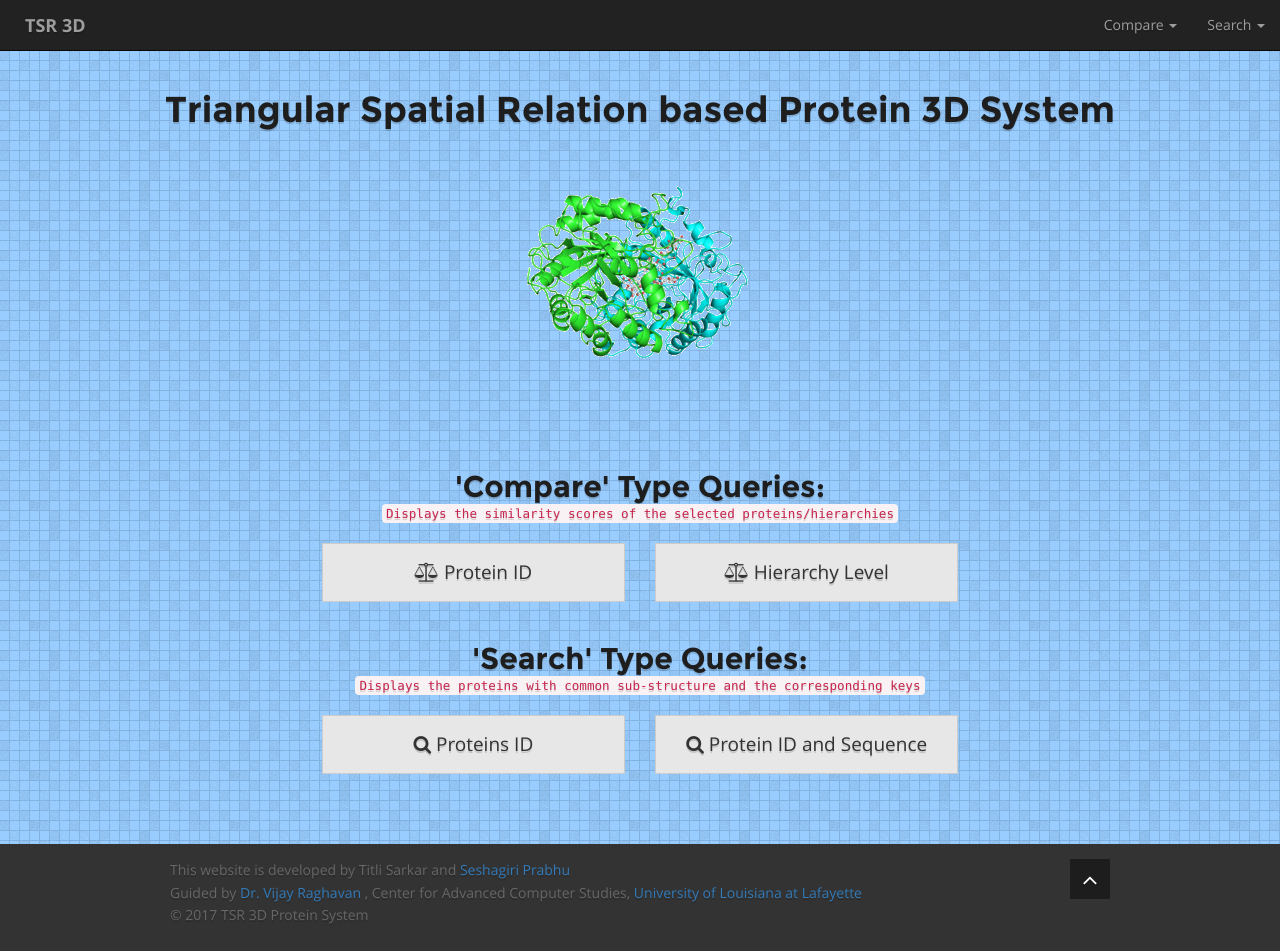
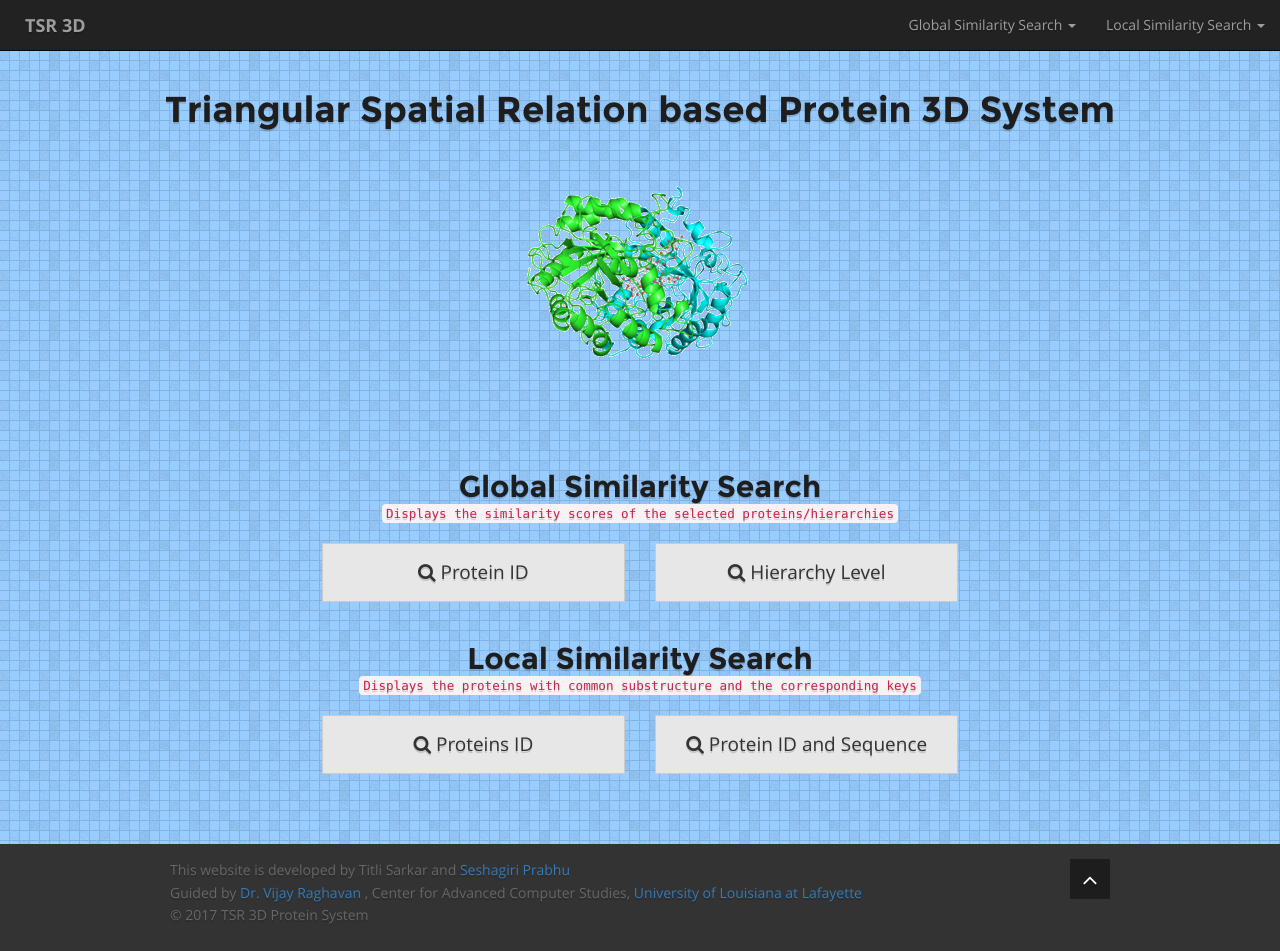
Before and after one commit to TitliSarkar/TSR3DSystem, a Django app: page / in a window 1280 px wide. Run offline with Django 3.2, Linux system fonts and the light colour scheme; some libraries are stand-ins or nearby versions.

Commit message:
Renaming queries to local similarity and global similarity search queries

```diff
--- a/protein/protein/compare/templates/compare_by_hl_home.html
+++ b/protein/protein/compare/templates/compare_by_hl_home.html
@@ -3,7 +3,7 @@
 
 {% block header_title %}
 <h2 class="wow fadeInDown">
-    <i class="fa fa-balance-scale"></i> Compare by Hierarchy Level
+    <i class="fa fa-search"></i> Global Similarity Search by Hierarchy Level
 </h2>
 {% endblock header_title %}
 
--- a/protein/protein/compare/templates/compare_by_hl_result.html
+++ b/protein/protein/compare/templates/compare_by_hl_result.html
@@ -4,7 +4,7 @@
 
 {% block header_title %}
 <h2 class="wow fadeindown">
-    <i class="fa fa-bar-chart"></i> Global Similarity Search Results
+    <i class="fa fa-line-chart"></i> Global Similarity Search Results
 </h2>
 {% endblock header_title %}
 {% block style_extra %}
--- a/protein/protein/compare/templates/compare_by_pid_home.html
+++ b/protein/protein/compare/templates/compare_by_pid_home.html
@@ -2,7 +2,7 @@
 {% block title %}Compare by Protein ID{% endblock title %}
 {% block header_title %}
 <h2 class="wow fadeInDown">
-    <i class="fa fa-balance-scale"></i> Compare by Protein ID
+    <i class="fa fa-search"></i> Global Similarity Search by Protein ID
 </h2>
 {% endblock header_title %}
 
@@ -36,12 +36,11 @@ function list2Changed()
         <div class="col-md-6">
             <div class="centered">
                 <h4>Select the PDB ID you want to compare:</h4>
-            </div><!--centered-->
                 <br><br>
                 <br><br>
                 <select id="list1" name="list1"
                     onclick='list1Changed(this.value);'
-                style="margin:20px;min-width:450px">
+                    style="margin:20px">
                     {% for protein in object_list %}
                     <option value="{{ protein.Protein_ID }}" >{{ protein.Protein_ID }}</option>
                     {% empty %}
@@ -50,6 +49,7 @@ function list2Changed()
                 </select>
                 <br><br>
                 <p id="demo"></p>
+            </div><!--centered-->
         </div><!--col-md-6-->
         <div class="col-md-6">
             <div class="centered">
--- a/protein/protein/compare/templates/compare_by_pid_result.html
+++ b/protein/protein/compare/templates/compare_by_pid_result.html
@@ -3,7 +3,7 @@
 {% block title %}Similarity values of proteins being compared{% endblock title %}
 
 {% block header_title %}
-<h2 align="center"><i class="fa fa-bar-chart"></i> Compare Results </h2>
+<h2 align="center"><i class="fa fa-line-chart"></i> Global Similarity Search Results</h2>
 {% endblock header_title %}
 
 {% block style_extra %}
--- a/protein/protein/compare/templates/general/home.html
+++ b/protein/protein/compare/templates/general/home.html
@@ -18,9 +18,9 @@ body {
 <script src="https://ajax.googleapis.com/ajax/libs/jquery/3.2.1/jquery.min.js"></script>
 <script src="https://maxcdn.bootstrapcdn.com/bootstrap/3.3.7/js/bootstrap.min.js"></script>
 <script type="text/javascript">
-$(document).ready(function(){
-    $('[data-toggle="popover"]').popover();
-    });
+$(function() {
+    $('[data-toggle="popover"]').popover()
+});
 </script>
 {% endblock script %}
 {% block content %}
@@ -43,7 +43,7 @@ $(document).ready(function(){
     </div> <!-- row -->
     <br/><br/>
 
-    <h2 class="centered">'Compare' Type Queries: </h2>
+    <h2 class="centered">Global Similarity Search</h2>
     <div class="centered">
         <code>
         Displays the similarity scores of the selected proteins/hierarchies
@@ -55,27 +55,27 @@ $(document).ready(function(){
         <div class="col-md-4">
             <a href={% url 'compare_by_pid_home' %}
                 target="_blank"
-                title="Compare By Protein ID"
+                title="Global Similarity Search by Protein ID"
                 data-toggle="popover"
                 data-trigger="hover"
                 data-placement="top"
-                data-content="Compares a protein with a list a proteins and returns its Jaccard's similarity value"
+                data-content="Compare a protein with a list a proteins and returns Generalized Jaccard similarity values"
                 class="btn btn-default btn-block btn-lg raised"
                 role="button">
-                <i class="fa fa-balance-scale"></i> Protein ID
+                <i class="fa fa-search"></i> Protein ID
             </a>
         </div> <!-- col-md-3 -->
         <div class="col-md-4">
             <a href={% url 'compare_by_hl_home' %}
                 target="_blank"
-                title="Compare by Hierarchy Level"
+                title="Global Similarity Search by Hierarchy Level"
                 data-toggle="popover"
                 data-trigger="hover"
                 data-placement="top"
-                data-content="Compares a protein with proteins belonging to specific class, architecture, toplogy fold and homology superfamily"
+                data-content="Compare a protein with proteins belonging to specific class, architecture, toplogy fold and homology superfamily and lists Generalized Jaccard Similarity values"
                 class="btn btn-default btn-block btn-lg raised"
                 role="button">
-                <i class='fa fa-balance-scale'></i> Hierarchy Level
+                <i class='fa fa-search'></i> Hierarchy Level
             </a>
         </div> <!-- col-md-3 -->
         <div class="col-md-2"></div>
@@ -83,10 +83,10 @@ $(document).ready(function(){
 
     <br/><br/>
 
-    <h2 class="centered">'Search' Type Queries: </h2>
+    <h2 class="centered">Local Similarity Search</h2>
     <div class="centered">
         <code>
-        Displays the proteins with common sub-structure and the corresponding keys
+        Displays the proteins with common substructure and the corresponding keys
         </code>
     </div>
     <br/>
@@ -96,11 +96,11 @@ $(document).ready(function(){
         <div class="col-md-4">
             <a href={% url 'search_by_pid_home' %}
                 data-scroll target="_blank"
-                title="Search by Protein IDs"
+                title="Local Similarity Search by Protein IDs"
                 data-toggle="popover"
                 data-trigger="hover"
                 data-placement="bottom"
-                data-content="Search for the common keys among the proteins and list other proteins which contains these keys"
+                data-content="Search for the common keys among the proteins and also returns a list of proteins which contains these common keys"
                 class="btn btn-default btn-block btn-lg raised"
                 role="button">
                 <i class='fa fa-search'></i> Proteins ID
@@ -109,11 +109,11 @@ $(document).ready(function(){
         <div class="col-md-4">
             <a href={% url 'search_by_pid_seq_home' %}
                 data-scroll target="_blank"
-                title="Search by Protein ID and Sequence ID"
+                title="Local Similarity Search by Protein ID and Sequence ID"
                 data-toggle="popover"
                 data-trigger="hover"
                 data-placement="bottom"
-                data-content="Seach for the common keys among the proteins containing specific amino acid sequences"
+                data-content="Search for the common keys among the proteins containing specific amino acid sequences and also returns a list of proteins which contains these common keys"
                 class="btn btn-default btn-block btn-lg raised"
                 role="button">
                 <i class='fa fa-search'></i> Protein ID and Sequence
--- a/protein/protein/compare/templates/static/base.html
+++ b/protein/protein/compare/templates/static/base.html
@@ -2,7 +2,7 @@
 <!-- HEADER -->
 {% block header %}
 <div id="masthead">
-  <div class="container">
+  <div class="centered">
     <h2 class="wow fadeInDown" data-wow-delay="0.3s">
             {% block header_title %}
             {% endblock header_title %}
--- a/protein/protein/compare/templates/static/navbar_fixed_top.html
+++ b/protein/protein/compare/templates/static/navbar_fixed_top.html
@@ -17,20 +17,20 @@
       <ul class="nav navbar-nav navbar-right">
         <li class="dropdown">
           <a href="#" class="dropdown-toggle" data-toggle="dropdown" role="button" aria-haspopup="true" aria-expanded="false">
-          {% trans "Compare" %}
+          {% trans "Global Similarity Search" %}
           <span class="caret"></span>
         </a>
 
           <ul class="dropdown-menu">
             <li class="{% if request.resolver_match.url_name == 'compare_by_pid_home' %}active{% endif %}">
               <a href="{% url 'compare_by_pid_home' %}">
-                <i class='fa fa-balance-scale'></i>
+                <i class='fa fa-search'></i>
                 {% trans "Protien ID" %}
               </a>
             </li>
             <li class="{% if request.resolver_match.url_name == 'compare_by_hl_home' %}active{% endif %}">
               <a href="{% url 'compare_by_hl_home' %}">
-                <i class='fa fa-balance-scale'></i> {% trans "Heirarchy Level" %}
+                <i class='fa fa-search'></i> {% trans "Heirarchy Level" %}
               </a>
             </li>
           </ul>
@@ -40,7 +40,7 @@
 
         <li class="dropdown">
           <a href="#" class="dropdown-toggle" data-toggle="dropdown" role="button" aria-haspopup="true" aria-expanded="false">
-            {% trans "Search" %}
+            {% trans "Local Similarity Search" %}
             <span class="caret"></span>
           </a>
           <ul class="dropdown-menu">
--- a/protein/protein/media/css/styles.css
+++ b/protein/protein/media/css/styles.css
@@ -1485,8 +1485,8 @@ body {
 
 
 #masthead {
-    margin-bottom:5px;
-    min-height:100px;
+    margin-bottom:10px;
+    min-height:120px;
     color: #F8F0F0;
     background-color: #9B0B0B;
     background-image:url('../images/pattern.png');
@@ -1498,6 +1498,7 @@ body {
 #masthead h1,
 #masthead h2 {
     color:#FFF;
+    line-height: 2.22857;
     font-family: Montserrat,"Helvetica Neue",Helvetica,Arial,sans-serif;
     text-shadow: 3px 2px 0 rgba(0, 0, 0, 0.15);
 }
@@ -1513,6 +1514,19 @@ body {
         margin: 0 !important;
         border-radius: 4px;
         box-shadow: inset 0 3px 5px rgba(0,0,0,.075), 0 1px 0 rgba(255,255,255,.1);
+    }
+}
+.icon-bar {
+    background-color:#fff;
+}
+
+@media (min-width: 768px) {
+    #masthead h1 {
+        font-size: 100px;
+    }
+    #masthead h2 {
+        font-size: 60px;
+        color:#fff;
     }
 }
 @media (min-width: 992px) {
@@ -1523,18 +1537,9 @@ body {
         padding: 15px !important;
         width: 330px !important;
     }
-}
-.icon-bar {
-    background-color:#fff;
-}
-
-@media (min-width: 768px) {
-    #masthead h1 {
-        font-size: 100px;
-    }
     #masthead h2 {
-        font-size: 60px;
-        color:#fff;
+        font-size: 65px;
+        color: #fff;
     }
 }
 
--- a/protein/protein/search/templates/search_by_pid_home.html
+++ b/protein/protein/search/templates/search_by_pid_home.html
@@ -3,7 +3,7 @@
 
 {% block header_title %}
 <h2 class="wow fadeInDown">
-    <i class="fa fa-search"></i> Search by Protein ID
+    <i class="fa fa-search"></i> Local Similarity Search by Protein ID
 </h2>
 {% endblock header_title %}
 {% block script %}
--- a/protein/protein/search/templates/search_by_pid_seq_home.html
+++ b/protein/protein/search/templates/search_by_pid_seq_home.html
@@ -3,7 +3,7 @@
 
 {% block header_title %}
 <h2 class="wow fadeInDown">
-    <i class="fa fa-search"></i> Search by Protein ID and Seq
+    <i class="fa fa-search"></i> Local Similarity Search by Protein ID and Sequence IDs
 </h2>
 {% endblock header_title %}
 
@@ -27,7 +27,7 @@ function seq_listChanged()
       var str="",i;
       for (i=0;i<displayform.seq_list.options.length;i++) {
           if (displayform.seq_list.options[i].selected) {
-              str = str + '<span class="badge badge1">'
+              str = str + '<span class="badge badge3">'
                   + displayform.seq_list.options[i].value + '</span> ';
           }
       }
```
Lines whose indentation alone changed are shown as unchanged.
